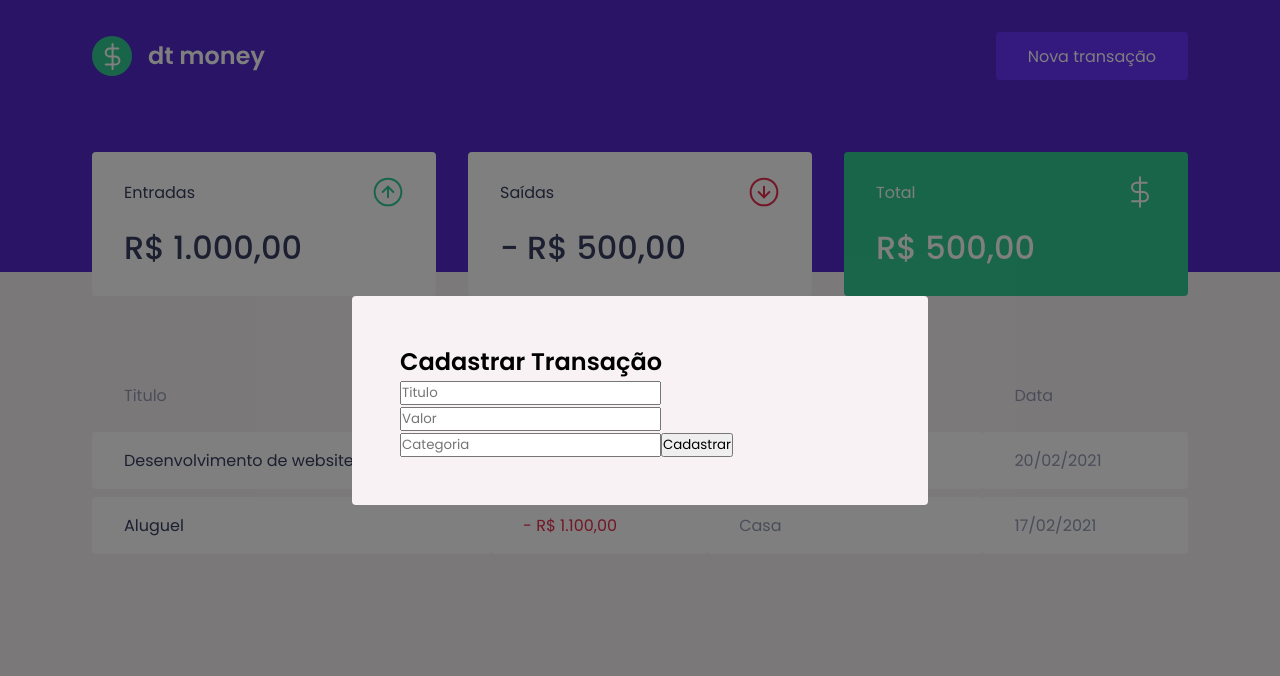
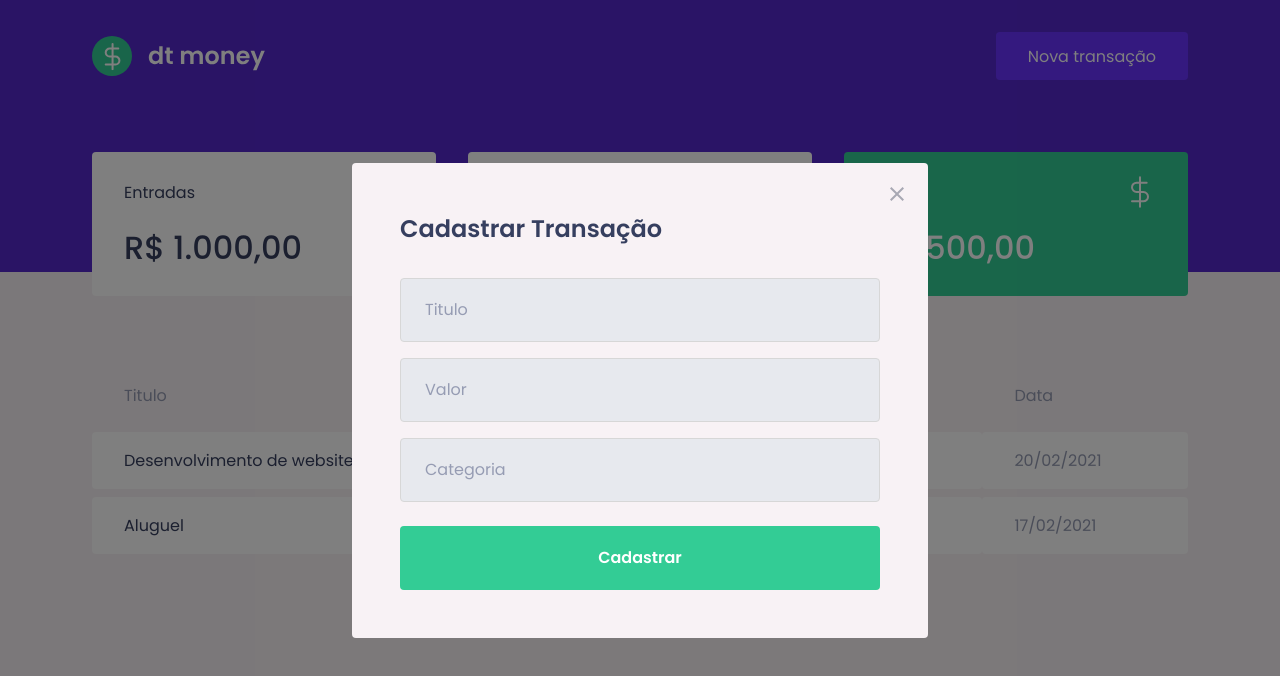
Before and after one commit to RaylsonMarques/ignite-02-dt-money, a React (Create React App) app: page / in a window 1280 px wide. Both pictures are taken after a click on the button "Nova transação". Shown: the top 676 px of the page. Built offline with nearby package versions, Linux system fonts and the light colour scheme; no server answers; what miragejs would draw is missing.

Commit message:
Finaliza estilização de modal

```diff
--- a/src/components/NewTransactionModal/index.tsx
+++ b/src/components/NewTransactionModal/index.tsx
@@ -1,5 +1,6 @@
 import Modal from 'react-modal';
 
+import closeImg from "../../assets/close.svg";
 import { Container } from "./styles";
 
 interface NewTransactionModalProps {
@@ -15,6 +16,9 @@
       overlayClassName="react-modal-overlay"
       className="react-modal-content"
     >
+      <button type="button" onClick={onRequestClose} className="react-modal-close">
+        <img src={closeImg} alt="Fechar modal" />
+      </button>
       <Container>
         <h2>Cadastrar Transação</h2>
 
--- a/src/components/NewTransactionModal/styles.ts
+++ b/src/components/NewTransactionModal/styles.ts
@@ -1,5 +1,50 @@
 import styled from "styled-components";
 
-const Container = styled.form``;
+const Container = styled.form`
+  h2 {
+    color: var(--text-title);
+    font-size: 1.5rem;
+    margin-bottom: 2rem;
+  }
+
+  input {
+    width: 100%;
+    padding: 0 1.5rem;
+    height: 4rem;
+    border-radius: 0.25rem;
+
+    border: 1px solid #d7d7d7;
+    background: #e7e9ee;
+
+    font-weight: 400;
+    font-size: 1rem;
+
+    &::placeholder {
+      color: var(--text-body);
+    }
+
+    & + input {
+      margin-top: 1rem;
+    }
+  }
+
+  button[type="submit"] {
+    width: 100%;
+    padding: 0 1.5rem;
+    height: 4rem;
+    background: var(--green);
+    color: #ffffff;
+    border-radius: 0.25rem;
+    border: 0;
+    font-size: 1rem;
+    margin-top: 1.5rem;
+    font-weight: 600;
+    transition: filter 0.2s;
+
+    &:hover {
+      filter: brightness(0.9);
+    }
+  }
+`;
 
 export { Container }
--- a/src/styles/global.ts
+++ b/src/styles/global.ts
@@ -79,6 +79,20 @@
     position: relative;
     border-radius: 0.25rem;
   }
+
+
+  .react-modal-close {
+    position: absolute;
+    right: 1.5rem;
+    top: 1.5rem;
+    border: 0;
+    background: transparent;
+    transition: filter 0.2s;
+
+    &:hover {
+      filter: brightness(0.8);
+    }
+  }
 `
 
 export { GlobalStyle };
```
